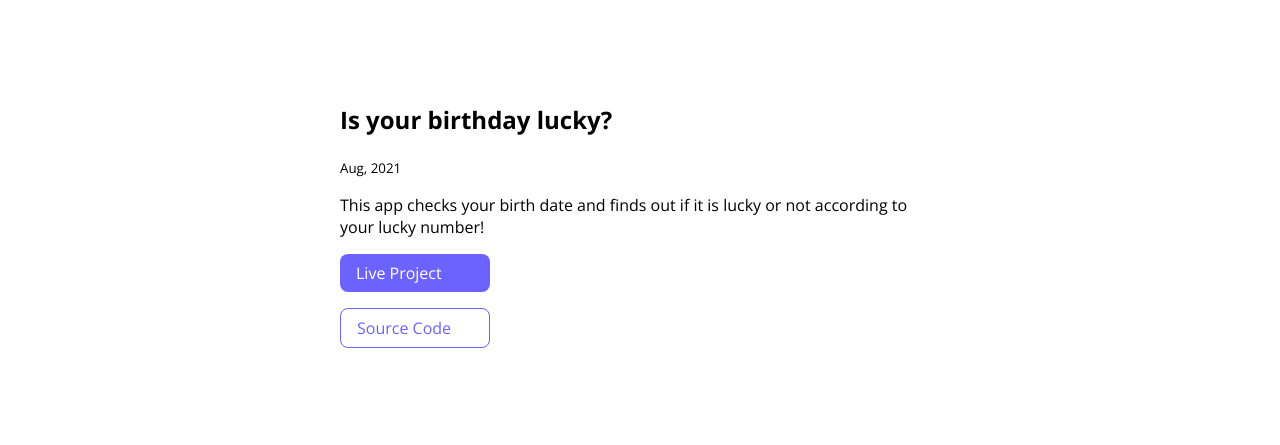
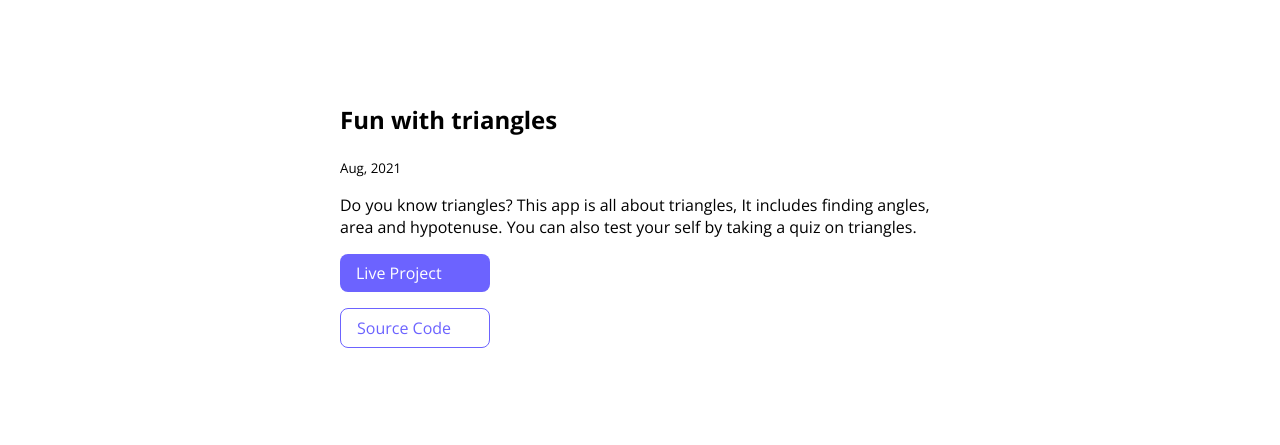
Before and after one commit to JowelTisso/joweltisso-site, a plain HTML site: page projects.html in a window 1280 px wide. Shown: the part 277-722 px from the top of the page. Drawn offline with nearby package versions, Linux system fonts and the light colour scheme.

Commit message:
fun with triangles project added

```diff
--- a/projects.html
+++ b/projects.html
@@ -33,6 +33,30 @@
         <span style="color: var(--primary-color)">Code</span>
       </h1>
     </header>
+
+    <section class="section">
+      <div class="container container-center">
+        <h1>Fun with triangles</h1>
+        <small>Aug, 2021</small>
+        <p>
+          Do you know triangles? This app is all about triangles, It includes
+          finding angles, area and hypotenuse. You can also test your self by
+          taking a quiz on triangles.
+        </p>
+        <a
+          class="link link-primary"
+          target="blank"
+          href="https://joweltisso-funtriangle.netlify.app/"
+          >Live Project</a
+        >
+        <a
+          class="link link-secondary"
+          target="blank"
+          href="https://github.com/JowelTisso/fun-with-triangles"
+          >Source Code</a
+        >
+      </div>
+    </section>
 
     <section class="section">
       <div class="container container-center">
```
